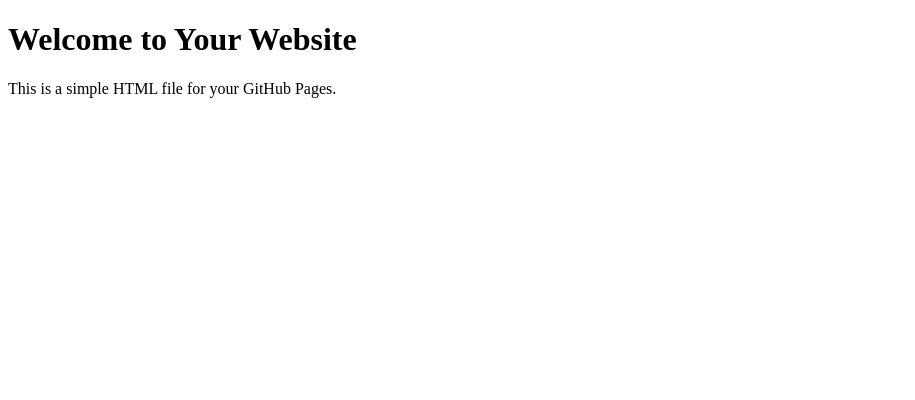
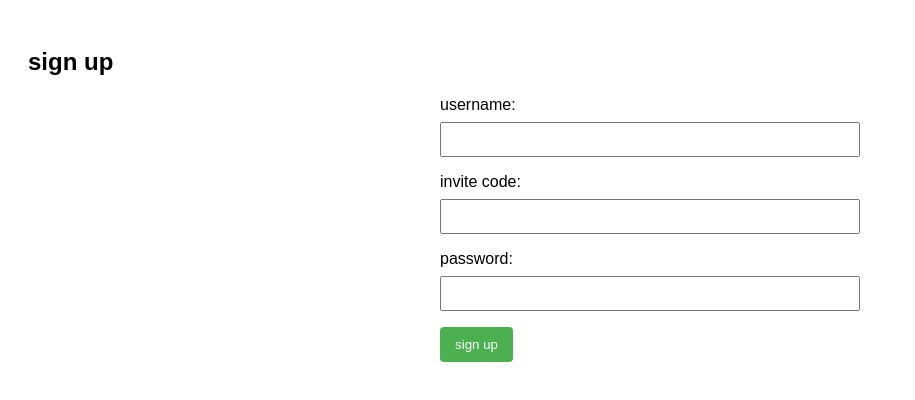
Before and after one commit to newtem/izmiware.account, a plain HTML site: page index.html in a window 1280 px wide. Shown: the whole page, without its empty margins (0-915 px from the left). Drawn offline with Linux system fonts and the light colour scheme.

Commit message:
Update index.html

```diff
--- a/index.html
+++ b/index.html
@@ -1,15 +1,65 @@
 <!DOCTYPE html>
 <html lang="en">
 <head>
-    <meta charset="UTF-8">
-    <meta http-equiv="X-UA-Compatible" content="IE=edge">
-    <meta name="viewport" content="width=device-width, initial-scale=1.0">
-    <title>Your Website Title</title>
+  <meta charset="UTF-8">
+  <meta name="viewport" content="width=device-width, initial-scale=1.0">
+  <title>sign up</title>
+  <style>
+    body {
+      font-family: Arial, sans-serif;
+      padding: 20px;
+    }
+    form {
+      max-width: 400px;
+      margin: auto;
+    }
+    label {
+      display: block;
+      margin-bottom: 8px;
+    }
+    input {
+      width: 100%;
+      padding: 8px;
+      margin-bottom: 16px;
+    }
+    button {
+      background-color: #4CAF50;
+      color: white;
+      padding: 10px 15px;
+      border: none;
+      border-radius: 4px;
+      cursor: pointer;
+    }
+  </style>
 </head>
 <body>
 
-    <h1>Welcome to Your Website</h1>
-    <p>This is a simple HTML file for your GitHub Pages.</p>
+  <h2>sign up</h2>
+
+  <form id="signupForm">
+    <label for="username">username:</label>
+    <input type="text" id="username" name="username" required>
+
+    <label for="email">invite code:</label>
+    <input type="invite" id="invite" name="invite" required>
+
+    <label for="password">password:</label>
+    <input type="password" id="password" name="password" required>
+
+    <button type="button" onclick="submitForm()">sign up</button>
+  </form>
+
+  <script>
+    function submitForm() {
+      var username = document.getElementById("username").value;
+      var email = document.getElementById("invite").value;
+      var password = document.getElementById("password").value;
+
+      console.log("username:", username);
+      console.log("invite code:", invite);
+      console.log("password:", password);
+    }
+  </script>
 
 </body>
 </html>
```
